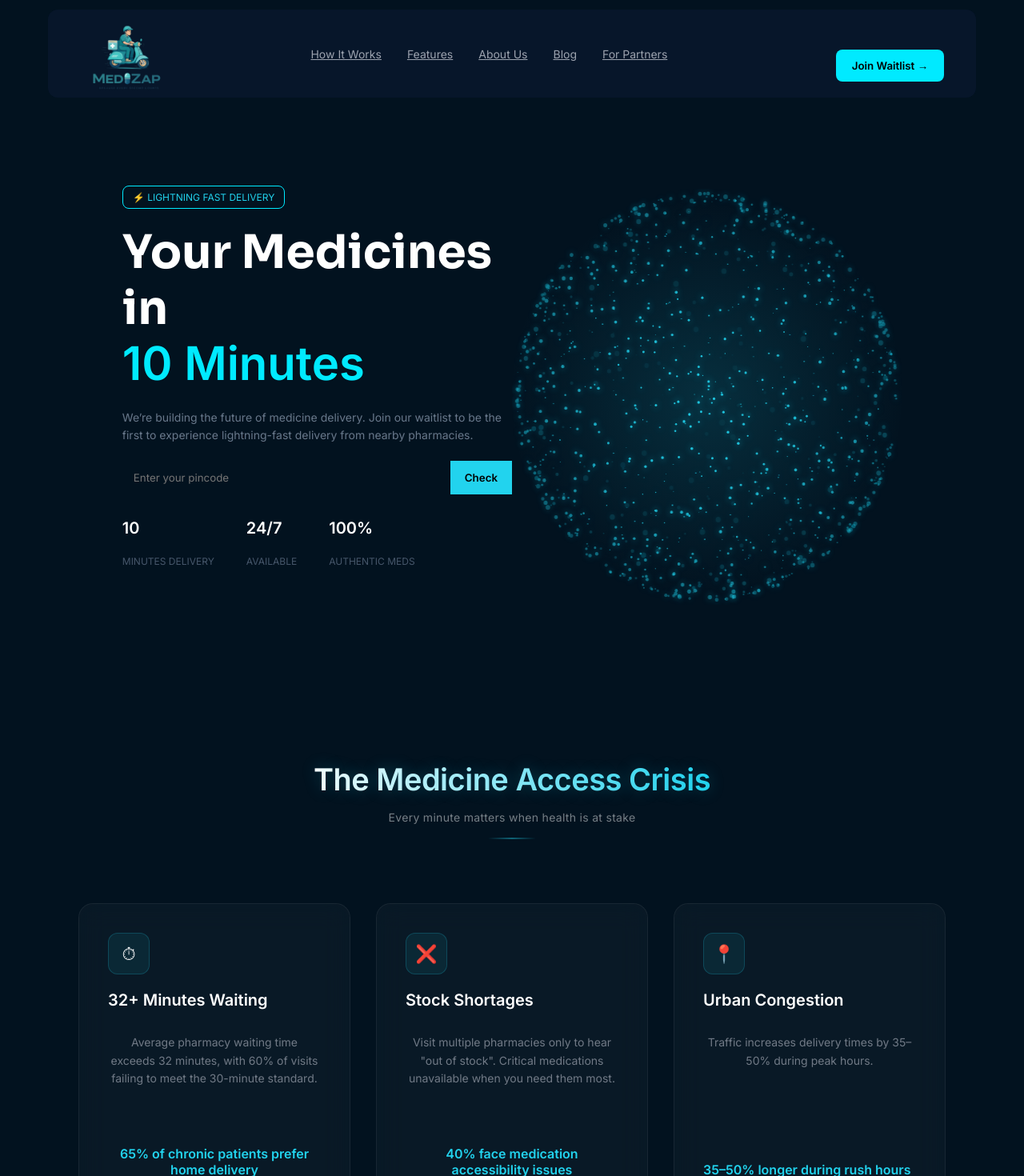
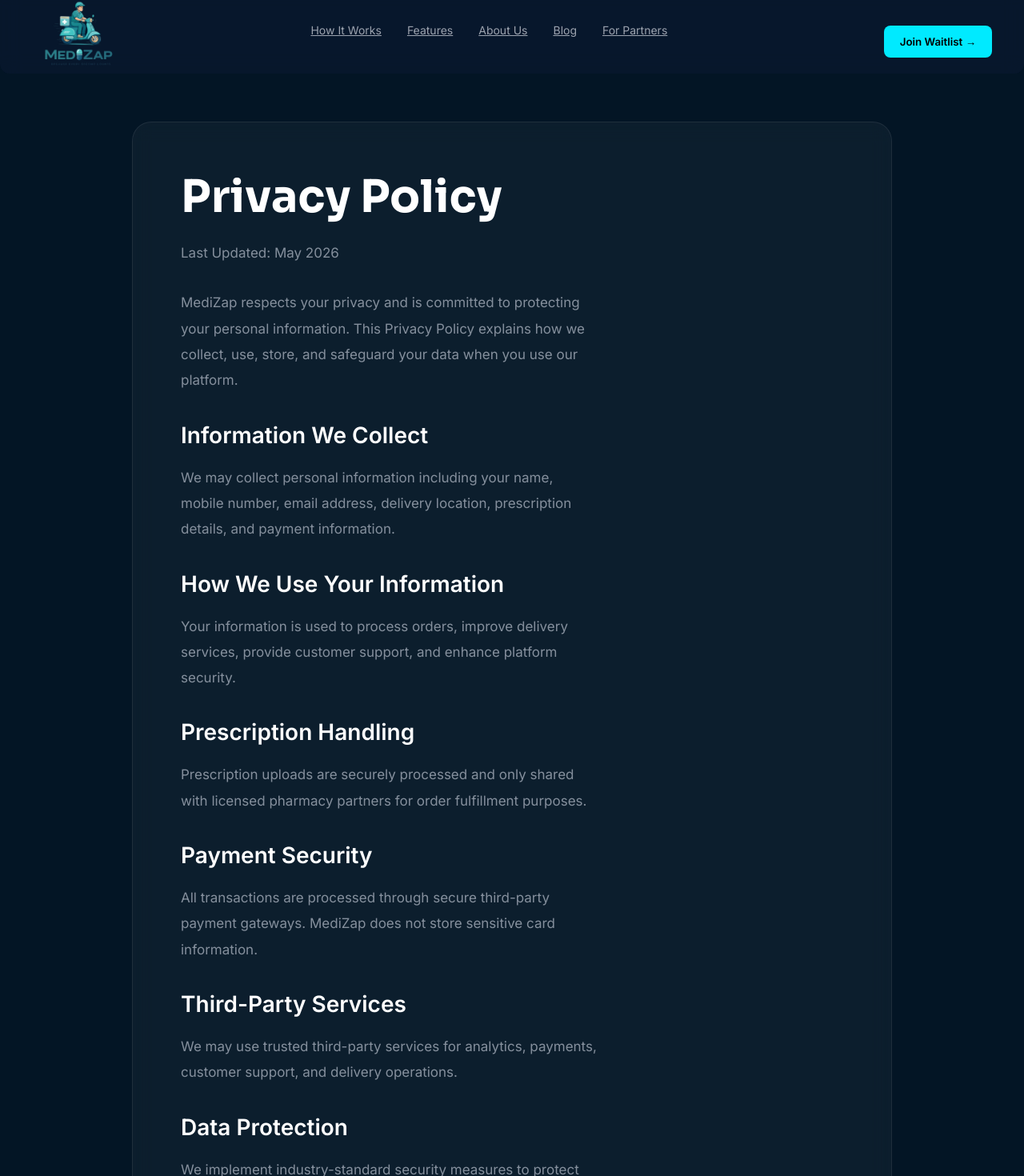
Before and after one commit to sainmusicofficial-ui/medizap, a React (Vite) app: page /privacy-policy in a window 1280 px wide. Shown: the part 18-1488 px from the top of the page at 80% size. Built offline with nearby package versions, Linux system fonts and the light colour scheme.

Commit message:
Updated policies and forms

```diff
--- a/package.json
+++ b/package.json
@@ -17,6 +17,7 @@
     "@tsparticles/react": "^3.0.0",
     "react": "^19.2.5",
     "react-dom": "^19.2.5",
+    "react-router-dom": "^7.15.0",
     "three": "^0.184.0",
     "tsparticles": "^3.9.1"
   },
--- a/src/App.css
+++ b/src/App.css
@@ -1909,3 +1909,44 @@
 .footer-policy-links a:hover{
   color: #12f7d6;
 }
+
+.policy-page{
+  min-height: 100vh;
+  background: #031525;
+  padding: 0;
+}
+
+.policy-card{
+  width: 90%;
+  max-width: 950px;
+  margin: 60px auto;
+  background: rgba(255,255,255,0.04);
+  border: 1px solid rgba(255,255,255,0.08);
+  border-radius: 24px;
+  padding: 60px;
+  backdrop-filter: blur(12px);
+}
+
+.policy-card h1{
+  font-size: 56px;
+  color: white;
+  margin-bottom: 10px;
+}
+
+.updated{
+  color: #7f8b99;
+  margin-bottom: 30px;
+}
+
+.policy-card h2{
+  color: white;
+  margin-top: 35px;
+  margin-bottom: 10px;
+  font-size: 28px;
+}
+
+.policy-card p{
+  color: #b8c0cc;
+  line-height: 1.9;
+  font-size: 17px;
+}
--- a/src/App.jsx
+++ b/src/App.jsx
@@ -1,5 +1,7 @@
 import { useState, useRef, useEffect } from "react";
+import { Link } from "react-router-dom";
 import emailjs from "@emailjs/browser";
+import Navbar from "./navbar";
 import "./App.css";
 
 export default function App() {
@@ -99,29 +101,7 @@
   return (
     <div className="app">
 
-      {/* NAVBAR */}
-      <header className="navbar">
-        <div className="nav-left">
-          <img src="/logo.png" alt="Medizap" />
-        </div>
-
-        <div className="nav-center">
-          <a href="#how-it-works">How It Works</a>
-         <a href="#features">Features</a>
-         <a href="#about">About Us</a>
-         <a href="#updates">Blog</a>
-         <a href="#partners">For Partners</a>
-        </div>
-
-        <div className="nav-right">
-          <button
-  className="btn-primary"
-  onClick={() => setShowWaitlist(true)}
->
-  Join Waitlist →
-</button>
-        </div>
-      </header>
+      <Navbar setShowWaitlist={setShowWaitlist} />
 
       {/* HERO */}
       <section className="hero">
@@ -745,9 +725,15 @@
         </div>
       </div>
 
+      <a
+  href="https://docs.google.com/forms/d/e/1FAIpQLSe6Itvl6TB-HVmUWhdYxsG-v83IAgFt8FlBynorwWl-yCmuFw/viewform?usp=publish-editor"
+  target="_blank"
+  rel="noopener noreferrer"
+>
   <button className="partner-btn">
     Become a Partner →
   </button>
+</a>
 
     </div>
 
@@ -828,30 +814,76 @@
   <div className="waitlist-card">
 
     <h3>Join the Waitlist</h3>
+<form
+  className="waitlist-form"
+  onSubmit={(e) => {
+    e.preventDefault();
 
-    <form>
+    emailjs.send(
+      "service_r7to9nb",
+      "template_vpxm5gi",
+      {
+        email: e.target.email.value,
+        phone: e.target.phone.value,
+        pincode: e.target.pincode.value,
+      },
+      "rT5l30wKW_zmITwT4"
+    );
+
+    emailjs.send(
+      "service_r7to9nb",
+      "template_c1tjidh",
+      {
+        email: e.target.email.value,
+        name: "MediZap User",
+      },
+      "rT5l30wKW_zmITwT4"
+    )
+
+   .then(() => {
+  setShowSuccess(true);
+
+  setTimeout(() => {
+    setShowSuccess(false);
+  }, 3000);
+})
+
+.catch(() => {
+  console.log("Something went wrong");
+});
+  }}
+>
 
   <div className="input-group">
     <label>EMAIL ADDRESS</label>
+
     <input
       type="email"
+      name="email"
       placeholder="your.email@example.com"
+      required
     />
   </div>
 
   <div className="input-group">
     <label>PHONE NUMBER</label>
+
     <input
       type="text"
+      name="phone"
       placeholder="+91 98765 43210"
+      required
     />
   </div>
 
   <div className="input-group">
     <label>PINCODE</label>
+
     <input
       type="text"
+      name="pincode"
       placeholder="560001"
+      required
     />
   </div>
 
@@ -934,9 +966,9 @@
     <p>© 2026 MediZap. All rights reserved.</p>
 
     <div className="footer-policy-links">
-      <a href="#">Privacy Policy</a>
-      <a href="#">Terms of Service</a>
-      <a href="#">Refund Policy</a>
+      <Link to="/privacy-policy">Privacy Policy</Link>
+      <Link to="/terms">Terms of Service</Link>
+      <Link to="/refund-policy">Refund Policy</Link>
     </div>
 
   </div>
--- /dev/null
+++ b/src/PrivacyPolicy.jsx
@@ -0,0 +1,85 @@
+import Navbar from "./navbar";
+
+export default function PrivacyPolicy() {
+  return (
+    <div className="policy-page">
+
+      <Navbar />
+
+      <div className="policy-card">
+
+        <h1>Privacy Policy</h1>
+
+        <p className="updated">
+          Last Updated: May 2026
+        </p>
+
+        <p>
+          MediZap respects your privacy and is committed to protecting your
+          personal information. This Privacy Policy explains how we collect,
+          use, store, and safeguard your data when you use our platform.
+        </p>
+
+        <h2>Information We Collect</h2>
+
+        <p>
+          We may collect personal information including your name,
+          mobile number, email address, delivery location,
+          prescription details, and payment information.
+        </p>
+
+        <h2>How We Use Your Information</h2>
+
+        <p>
+          Your information is used to process orders,
+          improve delivery services, provide customer support,
+          and enhance platform security.
+        </p>
+
+        <h2>Prescription Handling</h2>
+
+        <p>
+          Prescription uploads are securely processed and only shared
+          with licensed pharmacy partners for order fulfillment purposes.
+        </p>
+
+        <h2>Payment Security</h2>
+
+        <p>
+          All transactions are processed through secure third-party
+          payment gateways. MediZap does not store sensitive
+          card information.
+        </p>
+
+        <h2>Third-Party Services</h2>
+
+        <p>
+          We may use trusted third-party services for analytics,
+          payments, customer support, and delivery operations.
+        </p>
+
+        <h2>Data Protection</h2>
+
+        <p>
+          We implement industry-standard security measures to protect
+          your personal information from unauthorized access or misuse.
+        </p>
+
+        <h2>User Rights</h2>
+
+        <p>
+          Users may request access, correction, or deletion of their
+          personal information by contacting our support team.
+        </p>
+
+        <h2>Contact Us</h2>
+
+        <p>
+          support@medizap.co.in
+        </p>
+
+      </div>
+
+    </div>
+  );
+}
--- /dev/null
+++ b/src/RefundPolicy.jsx
@@ -0,0 +1,74 @@
+import Navbar from "./navbar";
+
+export default function RefundPolicy() {
+  return (
+    <div className="policy-page">
+
+      <Navbar />
+
+      <div className="policy-card">
+
+        <h1>Refund Policy</h1>
+
+        <p className="updated">
+          Last Updated: May 2026
+        </p>
+
+        <p>
+          MediZap strives to ensure customer satisfaction
+          with every order placed through our platform.
+        </p>
+
+        <h2>Eligible Refunds</h2>
+
+        <p>
+          Refunds may be issued for cancelled orders,
+          failed deliveries, incorrect medicines,
+          damaged products, or duplicate payments.
+        </p>
+
+        <h2>Order Cancellation</h2>
+
+        <p>
+          Orders may only be cancelled before they are
+          processed or dispatched by the pharmacy partner.
+          Once dispatched, cancellation may not be possible.
+        </p>
+
+        <h2>Non-Refundable Cases</h2>
+
+        <p>
+          Opened medicine packages, temperature-sensitive
+          products, and items damaged after delivery
+          are not eligible for refunds.
+        </p>
+
+        <h2>Refund Processing Time</h2>
+
+        <p>
+          Approved refunds are generally processed within
+          5–7 business days depending on the payment provider
+          and banking systems.
+        </p>
+
+        <h2>Verification Process</h2>
+
+        <p>
+          MediZap reserves the right to verify refund claims
+          before approval. Additional proof such as images
+          or order details may be requested.
+        </p>
+
+        <h2>Contact Support</h2>
+
+        <p>
+          For refund-related assistance, contact:
+          <br />
+          support@medizap.co.in
+        </p>
+
+      </div>
+
+    </div>
+  );
+}
--- /dev/null
+++ b/src/ScrollToTop.jsx
@@ -0,0 +1,29 @@
+import { useEffect } from "react";
+import { useLocation } from "react-router-dom";
+
+export default function ScrollToTop() {
+
+  const { pathname, hash } = useLocation();
+
+  useEffect(() => {
+
+    if (hash) {
+
+      const element = document.querySelector(hash);
+
+      if (element) {
+        element.scrollIntoView({
+          behavior: "smooth"
+        });
+      }
+
+    } else {
+
+      window.scrollTo(0, 0);
+
+    }
+
+  }, [pathname, hash]);
+
+  return null;
+}
--- /dev/null
+++ b/src/assets/Terms.jsx
@@ -0,0 +1,62 @@
+import Navbar from "../navbar";
+
+export default function Terms() {
+  return (
+    <div className="policy-page">
+
+      <Navbar />
+
+      <div className="policy-card">
+
+        <h1>Terms of Service</h1>
+
+        <p className="updated">
+          Last Updated: May 2026
+        </p>
+
+        <p>
+          By using MediZap, you agree to comply with our
+          terms and conditions.
+        </p>
+
+        <h2>Use of Service</h2>
+
+        <p>
+          Users must provide accurate information while placing
+          orders and using the platform.
+        </p>
+
+        <h2>Medical Responsibility</h2>
+
+        <p>
+          MediZap acts as a delivery platform and does not replace
+          professional medical advice or consultation.
+        </p>
+
+        <h2>Delivery Timelines</h2>
+
+        <p>
+          Delivery times may vary depending on traffic,
+          pharmacy availability, weather conditions,
+          and operational factors.
+        </p>
+
+        <h2>Account Suspension</h2>
+
+        <p>
+          We reserve the right to suspend accounts involved
+          in fraudulent or abusive activity.
+        </p>
+
+        <h2>Changes to Terms</h2>
+
+        <p>
+          MediZap may update these terms at any time
+          without prior notice.
+        </p>
+
+      </div>
+
+    </div>
+  );
+}
--- a/src/main.jsx
+++ b/src/main.jsx
@@ -1,10 +1,27 @@
-import React from "react";
-import ReactDOM from "react-dom/client";
-import App from "./App";
-import "./index.css";
+import React from 'react'
+import ReactDOM from 'react-dom/client'
+import ScrollToTop from "./ScrollToTop";
+import { BrowserRouter, Routes, Route } from 'react-router-dom'
 
-ReactDOM.createRoot(document.getElementById("root")).render(
+import App from './App'
+import './index.css'
+
+import PrivacyPolicy from './PrivacyPolicy.jsx'
+import Terms from './assets/Terms.jsx'
+import RefundPolicy from './RefundPolicy.jsx'
+
+ReactDOM.createRoot(document.getElementById('root')).render(
   <React.StrictMode>
-    <App />
-  </React.StrictMode>
-);
+    <BrowserRouter>
+   <ScrollToTop />
+
+      <Routes>
+        <Route path="/" element={<App />} />
+        <Route path="/privacy-policy" element={<PrivacyPolicy />} />
+        <Route path="/terms" element={<Terms />} />
+        <Route path="/refund-policy" element={<RefundPolicy />} />
+      </Routes>
+
+    </BrowserRouter>
+  </React.StrictMode>,
+)
--- /dev/null
+++ b/src/navbar.jsx
@@ -0,0 +1,30 @@
+import { Link } from "react-router-dom";
+
+export default function Navbar({ setShowWaitlist = () => {} }) {
+  return (
+    <header className="navbar">
+
+      <Link to="/" className="nav-left">
+       <img src="/logo.png" alt="Medizap" />
+       </Link>
+
+      <div className="nav-center">
+        <Link to="/#how-it-works">How It Works</Link>
+        <Link to="/#features">Features</Link>
+        <Link to="/#about">About Us</Link>
+        <Link to="/#updates">Blog</Link>
+        <Link to="/#partners">For Partners</Link>
+      </div>
+
+      <div className="nav-right">
+        <button
+          className="btn-primary"
+          onClick={() => setShowWaitlist(true)}
+        >
+          Join Waitlist →
+        </button>
+      </div>
+
+    </header>
+  );
+}
```
Also changed, not shown: 1 other file (tests, documents, lock files or other folders). Lines whose indentation alone changed are shown as unchanged.
